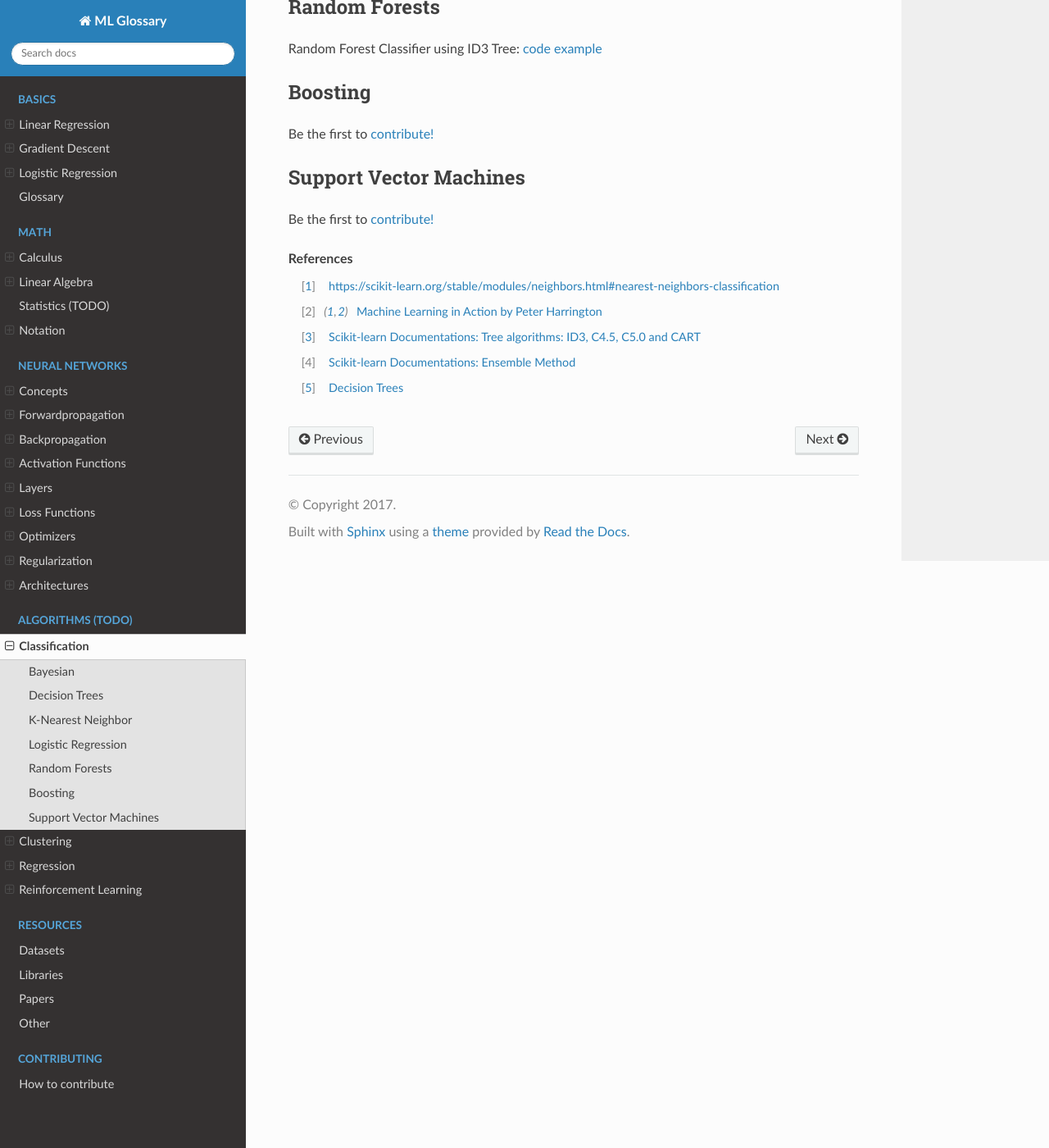
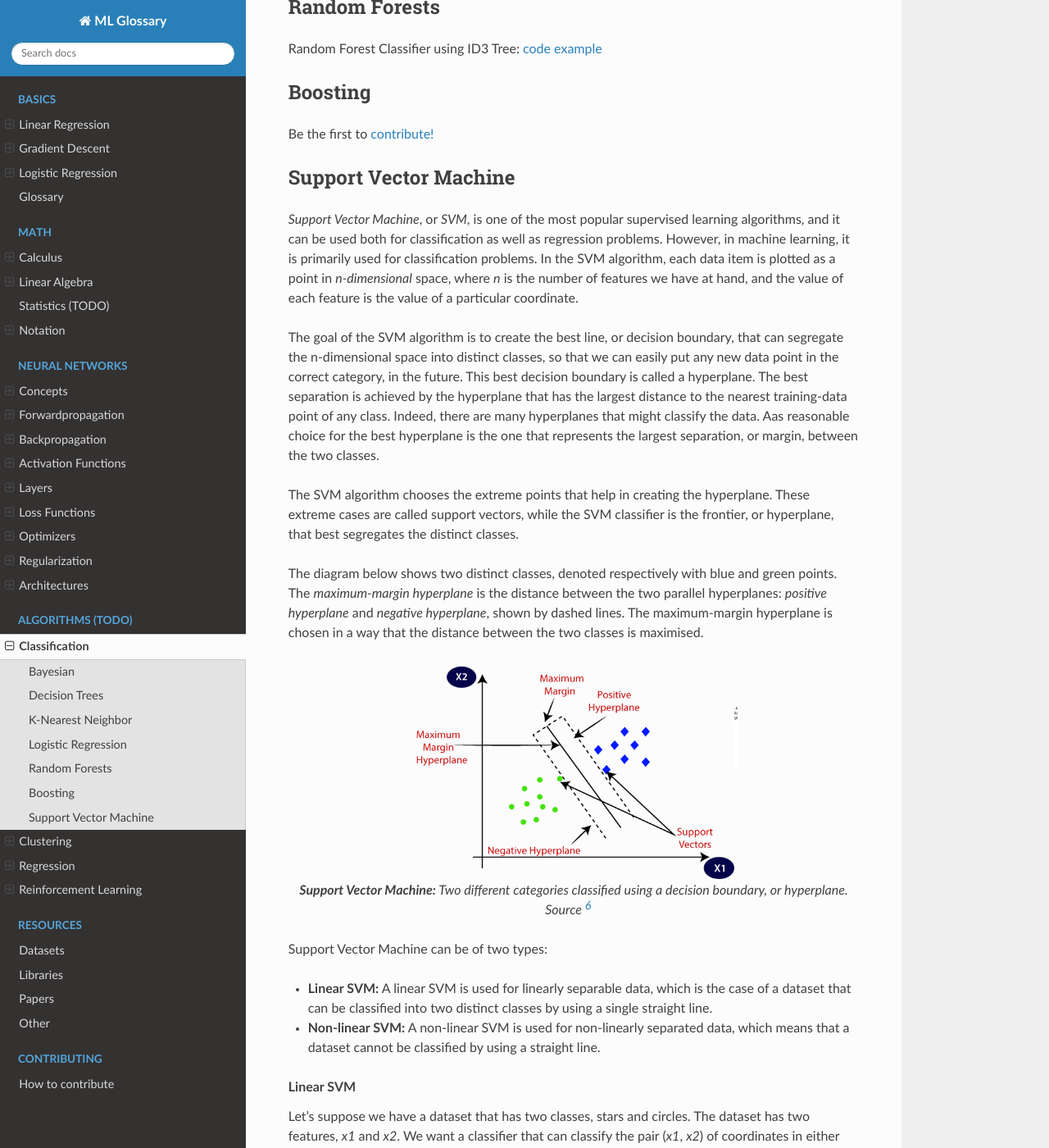
Before and after one commit to bfortuner/ml-glossary, a Sphinx documentation site: the page built from docs/classification_algos.rst, in a window 1280 px wide and 1400 px high, scrolled down 4553 px. Shown: the whole window at 82% size. Built offline with Sphinx 7.4.7 and the Read the Docs theme 2.0.0, drawn with Linux system fonts in a browser that asks for light colours; pages that are not in the unit, such as notebooks, are missing from menus; some of the changed text lies outside the part shown.

Commit message:
Add SVM section in classification_algos.rst

```diff
--- a/docs/classification_algos.rst
+++ b/docs/classification_algos.rst
@@ -210,10 +210,128 @@ Boosting
 
 Be the first to `contribute! <https://github.com/bfortuner/ml-cheatsheet>`__
 
-Support Vector Machines
-=======================
+Support Vector Machine
+======================
+*Support Vector Machine*, or *SVM*, is one of the most popular supervised
+learning algorithms, and it can be used both for classification as well as
+regression problems. However, in machine learning, it is primarily used for
+classification problems.
+In the SVM algorithm, each data item is plotted as a point in *n-dimensional*
+space, where *n* is the number of features we have at hand, and the value of
+each feature is the value of a particular coordinate.
 
-Be the first to `contribute! <https://github.com/bfortuner/ml-cheatsheet>`__
+The goal of the SVM algorithm is to create the best line, or decision
+boundary, that can segregate the n-dimensional space into distinct classes, so
+that we can easily put any new data point in the correct category, in the
+future. This best decision boundary is called a hyperplane.
+The best separation is achieved by the hyperplane that has the largest
+distance to the nearest training-data point of any class. Indeed, there are
+many hyperplanes that might classify the data. Aas reasonable choice for the
+best hyperplane is the one that represents the largest separation, or margin,
+between the two classes.
+
+The SVM algorithm chooses the extreme points that help in creating the
+hyperplane. These extreme cases are called support vectors, while the SVM
+classifier is the frontier, or hyperplane, that best segregates the distinct
+classes.
+
+The diagram below shows two distinct classes, denoted respectively with blue
+and green points. The *maximum-margin hyperplane* is the distance between
+the two parallel hyperplanes: *positive hyperplane* and *negative hyperplane*,
+shown by dashed lines. The maximum-margin hyperplane is chosen in a way that
+the distance between the two classes is maximised.
+
+.. figure:: images/svm.png
+      :align: center
+      :width: 400 px
+
+      **Support Vector Machine:** Two different categories classified
+      using a decision boundary, or hyperplane. Source [#svm]_
+
+Support Vector Machine can be of two types:
+
+* **Linear SVM:** A linear SVM is used for linearly separable data, which is
+  the case of a dataset that can be classified into two distinct classes by
+  using a single straight line.
+
+* **Non-linear SVM:** A non-linear SVM is used for non-linearly separated data,
+  which means that a dataset cannot be classified by using a straight line.
+
+.. rubric:: Linear SVM
+
+Let's suppose we have a dataset that has two classes, stars and circles. The
+dataset has two features, *x1* and *x2*. We want a classifier that can
+classify the pair (*x1*, *x2*) of coordinates in either stars or circles.
+Consider the figure below.
+
+.. figure:: images/svm_linear.png
+      :align: center
+      :width: 400 px
+
+      Source [#svm2]_
+
+Since it is a *2-dimensional* space, we can separate these two classes by
+using a straight line. The figure shows that we have three hyperplanes, A,
+B, and C, which are all segregating the classes well. How can we identify the
+right hyperplane?
+The SVM algorithm finds the closest point of the lines from both of the
+classes. These points are called support vectors.
+The distance between the support vectors and the hyperplane is referred as the
+*margin*. The goal of SVM is to maximize this margin. The hyperplane with
+maximum margin is called the optimal hyperplane.
+From the figure above, we see that the margin for hyperplane C is higher
+when compared to both A and B. Therefore, we name C as the (right)
+hyperplane.
+
+.. rubric:: Non-linear SVM
+
+When the data is linearly arranged, we can separate it by using a straight
+line. However, for non-linear data, we cannot draw a single straight line.
+Let's consider the figure below.
+
+.. figure:: images/svm_nonlinear_1.png
+      :align: center
+      :width: 300 px
+
+      Source [#svm2]_
+
+In order to separate the circles from the stars, we need to
+introduce an additional feature. In case of linear data, we would use
+the
+two features *x* and *y*. For this non-linear data, we will add a third
+dimension, *z*. *z* is defined as :math:`z=x^2+y^2`. By adding the third
+feature, our space will become as below image.
+
+.. figure:: images/svm_nonlinear_2.png
+      :align: center
+      :width: 300 px
+
+      Source [#svm2]_
+
+In the above figure, all values for z will always be positive, because *z*
+is the squared sum of *x* and *y*. Now, the SVM classifier will divide the
+dataset into two distinct classes by finding a *linear* hyperplane between
+these two classes.
+
+Since now we are in a *3-dimensional* space, the hyperplane looks like a plane
+parallel to the x-axis. If we convert it in *2-dimensional* space with
+:math:`z=1`, then it will become as the figure below.
+
+.. figure:: images/svm_nonlinear_3.png
+      :align: center
+      :width: 300 px
+
+      Source [#svm2]_
+
+(Hence, in case of non-linear data, we obtain a circumference of
+:math:`radius=1`)
+
+In order to find the hyperplane with the SVM algorithm, we do not need to add
+this third dimension *z* manually: the SVM algorithm uses a technique called
+the "kernel trick". The SVM kernel is a function which takes a low
+dimensional input, and it transforms it to a higher dimensional space, i.e.,
+it converts non-linearly separable data to linearly separable data.
+
 
 
 
@@ -224,3 +342,5 @@ Be the first to `contribute! <https://github.com/bfortuner/ml-cheatsheet>`__
 .. [#sklearntree] `Scikit-learn Documentations: Tree algorithms: ID3, C4.5, C5.0 and CART <https://scikit-learn.org/stable/modules/tree.html#tree-algorithms-id3-c4-5-c5-0-and-cart>`__
 .. [#sklearnensemble] `Scikit-learn Documentations: Ensemble Method <https://scikit-learn.org/stable/modules/ensemble.html#>`__
 .. [#decisiontrees] `Decision Trees <https://www.cs.cmu.edu/~bhiksha/courses/10-601/decisiontrees/>`__
+.. [#svm] `Support Vector Machine <https://www.javatpoint.com/machine-learning-support-vector-machine-algorithm>`__
+.. [#svm2] `Support Vector Machine <https://www.analyticsvidhya.com/blog/2017/09/understaing-support-vector-machine-example-code/>`__
```
Also changed, not shown: docs/images/svm.png (added), docs/images/svm_linear.png (added), docs/images/svm_nonlinear_1.png (added), docs/images/svm_nonlinear_2.png (added), docs/images/svm_nonlinear_3.png (added).
